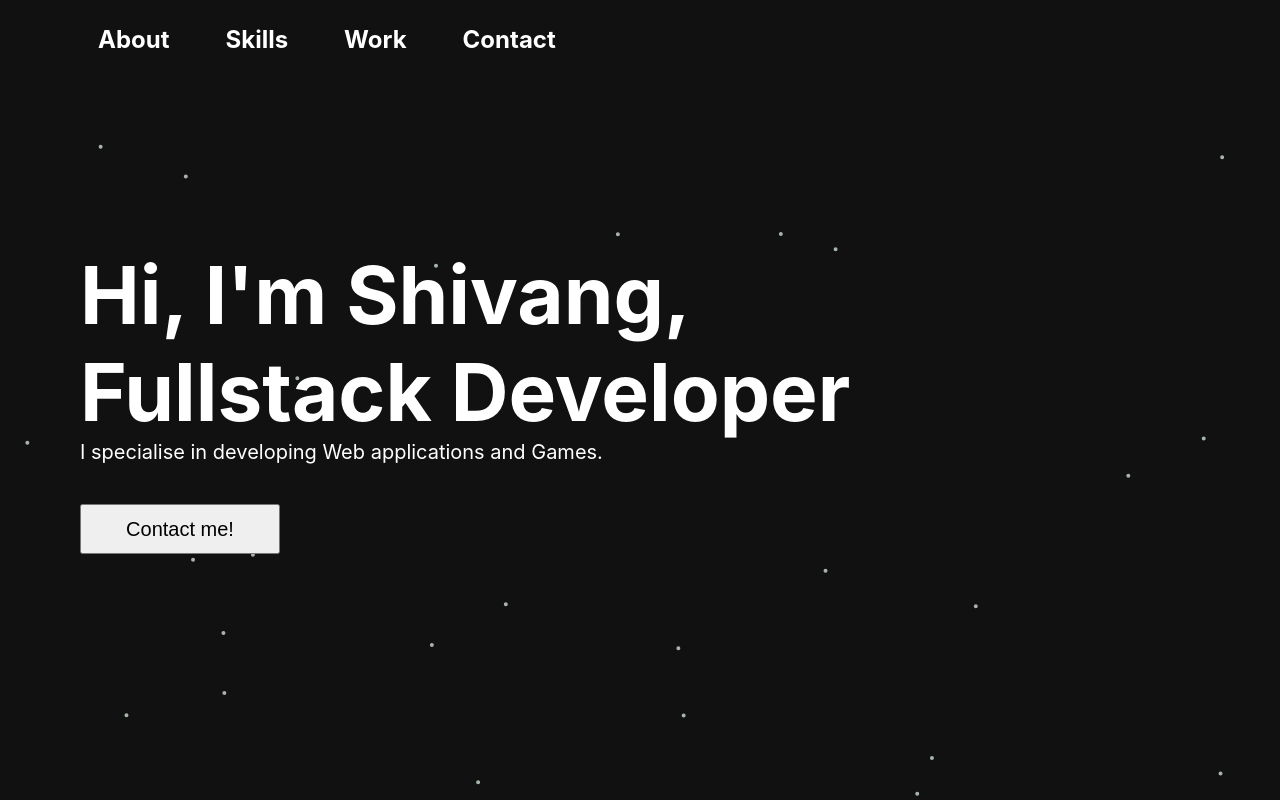
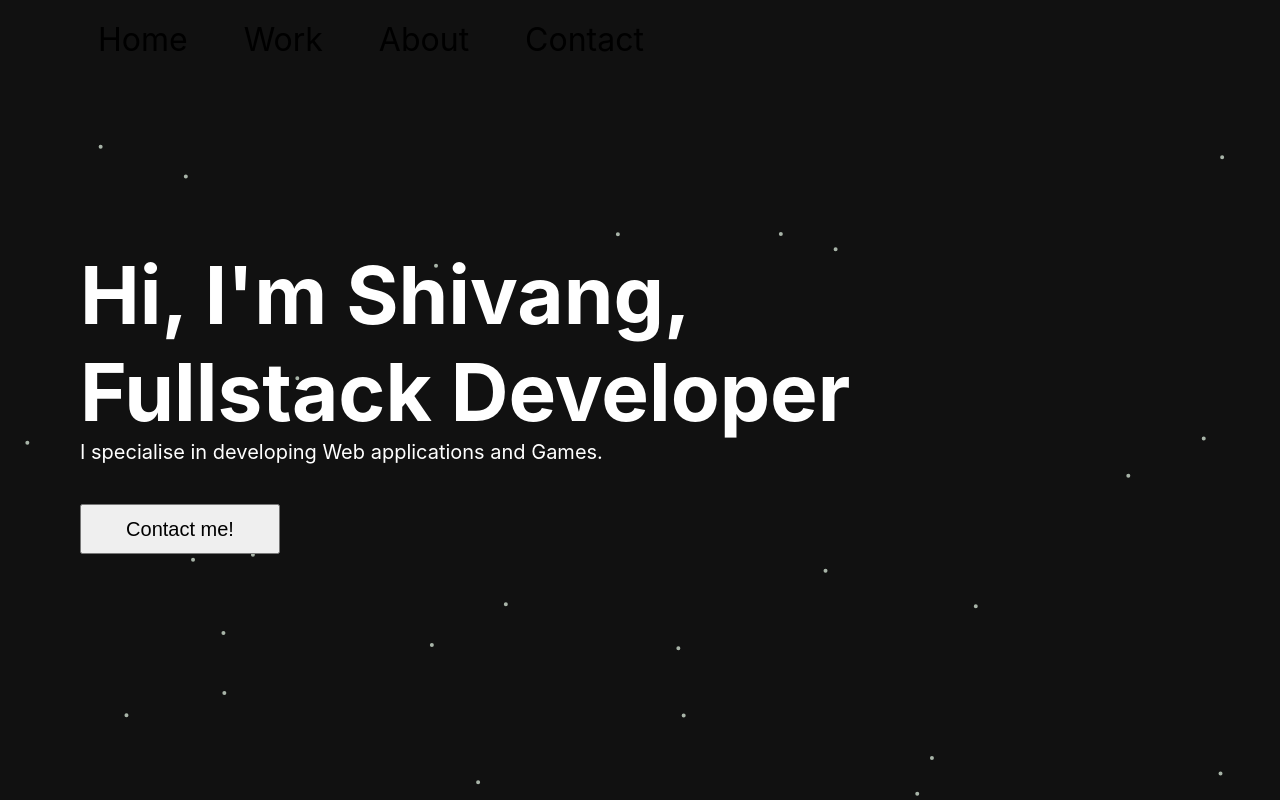
Before and after one commit to ShivangMishra/ShivangMishra.github.io, a React (Create React App) app: page / in a window 1280 px wide. Shown: the top 800 px of the page. Built offline with nearby package versions, Linux system fonts and the light colour scheme; the HTML template or start-up script is replaced by a standard one.

Commit message:
added nav hash link

```diff
--- a/src/components/navbar/Navbar.css
+++ b/src/components/navbar/Navbar.css
@@ -12,8 +12,9 @@
   padding: 0 70px;
 }
 
-.left, .right {
-  flex:1;
+.left,
+.right {
+  flex: 1;
 }
 
 .navlist {
@@ -25,14 +26,13 @@
 }
 
 .navbar li {
-  color: white;
   padding: 0 28px;
 }
 
 .sticky {
-    position: fixed;
-    top:0;
-    width: 100%;
+  position: fixed;
+  top: 0;
+  width: 100%;
 }
 
 .nav-logo {
@@ -40,3 +40,19 @@
   width: 70px;
   object-fit: cover;
 }
+
+.link {
+  color: var(--link-color);
+  text-decoration: none;
+  font-size: 2rem;
+}
+
+.link:hover {
+  color: var(--link-active-color);
+}
+
+.link-active {
+  text-decoration: none;
+  font-size: 2rem;
+  color: var(--link-active-color);
+}
--- a/src/components/navbar/Navbar.js
+++ b/src/components/navbar/Navbar.js
@@ -1,27 +1,35 @@
 import "./Navbar.css";
-import { logo } from "../../assets";
-import { BrowserRouter, Switch, Route, NavLink } from "react-router-dom";
+import { NavHashLink } from "react-router-hash-link";
+import { useLocation } from "react-router-dom";
 
 export default function Navbar() {
+  const { hash } = useLocation();
+  const isActive = (iHash) => hash === iHash;
+  const sections = [
+    { title: "Home", to: "#home" },
+    { title: "Work", to: "#work" },
+    { title: "About", to: "#about" },
+    { title: "Contact", to: "#contact" },
+  ];
   return (
     <nav className="navbar sticky">
       <ul className="navlist left">
-        <li>
-          <h1>About</h1>
-        </li>
-        <li>
-          <h1>Skills</h1>
-        </li>
-        <li>
-          <h1>Work</h1>
-        </li>
-        <li>
-          <h1>Contact</h1>
-        </li>
+        {sections.map((section) => (
+          <li>
+            <NavHashLink
+              className={
+                isActive(section.to)
+                  ? "link-active"
+                  : "link"
+              }
+              smooth
+              to={section.to}
+            >
+              {section.title}
+            </NavHashLink>
+          </li>
+        ))}
       </ul>
-
-      {/* <img src={logo} alt="Logo" className="nav-logo" /> */}
-
       <div className="right"></div>
     </nav>
   );
```
